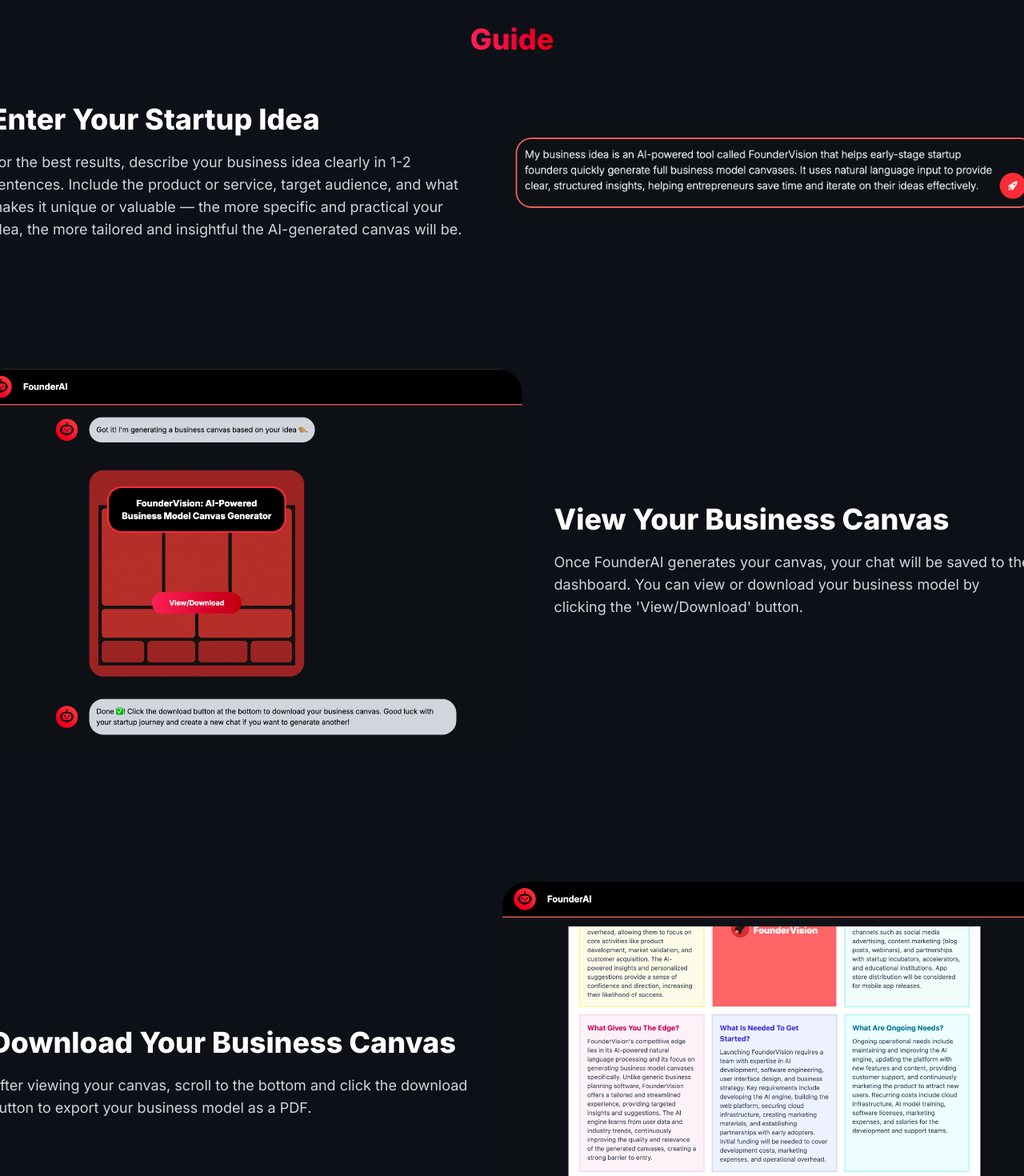
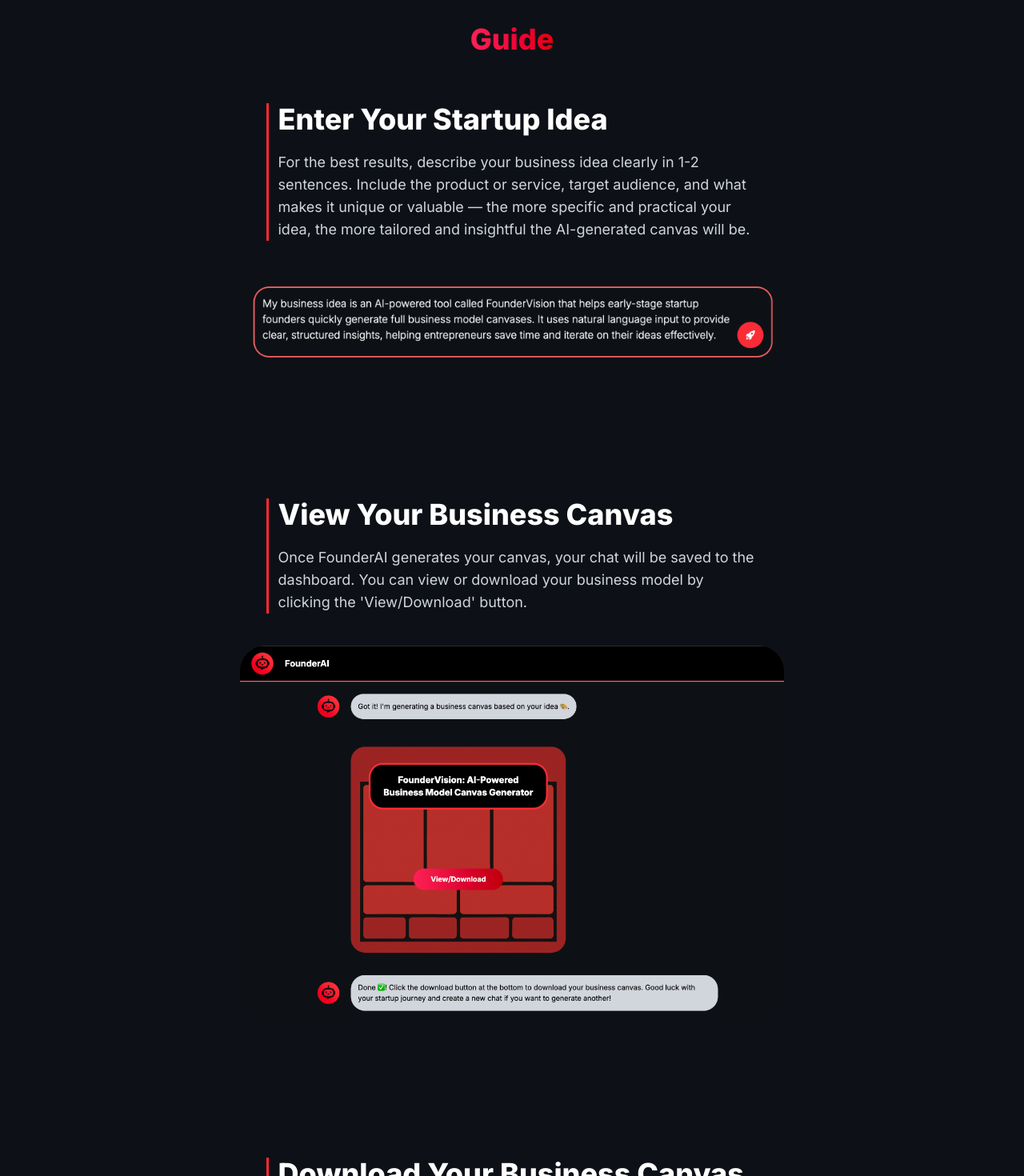
Before and after one commit to DilverSingh23/foundervision, a Next.js app: page / in a window 1280 px wide. Shown: the part 1280-2750 px from the top of the page at 80% size. Built offline with nearby package versions, Linux system fonts and the light colour scheme.

Commit message:
adjust guide for smaller devices

```diff
--- a/components/guide.js
+++ b/components/guide.js
@@ -9,32 +9,32 @@
     return (
         <div className="flex flex-col font-inter justify-center items-center mt-20">
             <h1 className={`bg-gradient-to-r bg-clip-text text-transparent from-rose-500 to-red-600 text-4xl font-extrabold transition-all duration-1000 ${titleInView ? "opacity-100" : "opacity-0"}`} ref={title}>Guide</h1>
-            <div className="flex flex-row gap-10 justify-center items-center mt-15 w-fit">
+            <div className="flex flex-row max-[1350px]:flex-col gap-10 justify-center items-center mt-15 w-fit">
                 <div className={`flex flex-col gap-5 border-l-3 pl-3 border-red-500 transition-all duration-800 ${guide1InView ? "opacity-100 translate-x-0" : "opacity-0 -translate-x-full"}`} ref={guide1}>
-                    <h1 className="text-white text-4xl font-extrabold">Enter Your Startup Idea</h1>
-                    <p className="text-gray-300 text-lg font-normal w-150">For the best results, describe your business idea clearly in 1-2 sentences.
+                    <h1 className="text-white text-4xl max-[730px]:text-2xl font-extrabold">Enter Your Startup Idea</h1>
+                    <p className="text-gray-300 text-lg font-normal w-150 max-[730px]:w-100 max-[530px]:w-80">For the best results, describe your business idea clearly in 1-2 sentences.
                     Include the product or service, target audience, and what makes it unique or valuable — the more specific and practical your idea, the more tailored and insightful the
                     AI-generated canvas will be.
                     </p>
                 </div>
-                <img src="guide-image1.png" alt="Example Prompt" className={`self-center justify-self-center w-170 rounded-4xl transition-all duration-800  ${guide1InView ? "opacity-100 translate-x-0" : "opacity-0 translate-x-full"}`}/>
+                <img src="guide-image1.png" alt="Example Prompt" className={`self-center justify-self-center w-170 max-[730px]:w-125 max-[530px]:w-90 rounded-4xl transition-all duration-800  ${guide1InView ? "opacity-100 translate-x-0" : "opacity-0 translate-x-full"}`}/>
             </div>
-            <div className="flex flex-row gap-10 justify-center items-center mt-40 w-fit">
-                <img src="guide-image2.png" alt="View Canvas Image" className={`self-center justify-self-center w-170 rounded-4xl transition-all duration-800  ${guide2InView ? "opacity-100 translate-x-0" : "opacity-0 -translate-x-full"}`}/>
-                <div className={`flex flex-col gap-5 border-r-3 pr-3 border-red-500 transition-all duration-800  ${guide2InView ? "opacity-100 translate-x-0" : "opacity-0 translate-x-full"}`}ref={guide2}>
-                    <h1 className="text-white text-4xl font-extrabold">View Your Business Canvas</h1>
-                    <p className="text-gray-300 text-lg font-normal w-150">Once FounderAI generates your canvas, your chat will be saved to the dashboard. You can view or download your business model by clicking the 'View/Download' button.
+            <div className="flex flex-row max-[1350px]:flex-col-reverse gap-10 justify-center items-center mt-40 w-fit">
+                <img src="guide-image2.png" alt="View Canvas Image" className={`self-center justify-self-center w-170 max-[730px]:w-125 max-[530px]:w-90 rounded-4xl transition-all duration-800  ${guide2InView ? "opacity-100 translate-x-0" : "opacity-0 -translate-x-full"}`}/>
+                <div className={`flex flex-col gap-5 border-r-3 max-[1350px]:border-r-0 max-[1350px]:border-l-3 pr-3 max-[1350px]:pr-0 max-[1350px]:pl-3 border-red-500 transition-all duration-800  ${guide2InView ? "opacity-100 translate-x-0" : "opacity-0 translate-x-full"}`}ref={guide2}>
+                    <h1 className="text-white text-4xl font-extrabold max-[730px]:text-2xl">View Your Business Canvas</h1>
+                    <p className="text-gray-300 text-lg font-normal w-150 max-[730px]:w-100 max-[530px]:w-80">Once FounderAI generates your canvas, your chat will be saved to the dashboard. You can view or download your business model by clicking the 'View/Download' button.
                     </p>
                 </div>
             </div>
-            <div className="flex flex-row gap-10 justify-center items-center mt-40 w-fit">
+            <div className="flex flex-row max-[1350px]:flex-col gap-10 justify-center items-center mt-40 w-fit">
                 <div className={`flex flex-col gap-5 border-l-3 pl-3 border-red-500 transition-all duration-800  ${guide3InView ? "opacity-100 translate-x-0" : "opacity-0 -translate-x-full"}`}ref={guide3}>
-                    <h1 className="text-white text-4xl font-extrabold">Download Your Business Canvas</h1>
-                    <p className="text-gray-300 text-lg font-normal w-150">After viewing your canvas, scroll to the bottom and click the download button
+                    <h1 className="text-white text-4xl font-extrabold max-[730px]:text-2xl max-[415px]:text-[22px]">Download Your Business Canvas</h1>
+                    <p className="text-gray-300 text-lg font-normal w-150 max-[730px]:w-100 max-[530px]:w-80">After viewing your canvas, scroll to the bottom and click the download button
                     to export your business model as a PDF.
                     </p>
                 </div>
-                <img src="guide-image3.png" alt="Download Button Image" className={`self-center justify-self-center w-170 rounded-4xl transition-all duration-800  ${guide3InView ? "opacity-100 translate-x-0" : "opacity-0 translate-x-full"}`}/>
+                <img src="guide-image3.png" alt="Download Button Image" className={`self-center justify-self-center w-170 max-[730px]:w-125 max-[530px]:w-90 rounded-4xl transition-all duration-800  ${guide3InView ? "opacity-100 translate-x-0" : "opacity-0 translate-x-full"}`}/>
             </div>
         </div>
 )}
--- a/components/mainbutton.js
+++ b/components/mainbutton.js
@@ -3,7 +3,7 @@
 const mainbutton = ({name, onClick}) => {
     return (
         <button onClick={onClick} className='text-white font-inter font-bold rounded-3xl p-3 w-50 bg-gradient-to-r from-rose-500 to-red-700
-         hover:from-red-600 hover:to-red-800 transition-all delay-1000 cursor-pointer'>
+         hover:from-red-600 hover:to-red-800 transition-colors delay-50 cursor-pointer'>
             {name}
         </button>
     )
```
